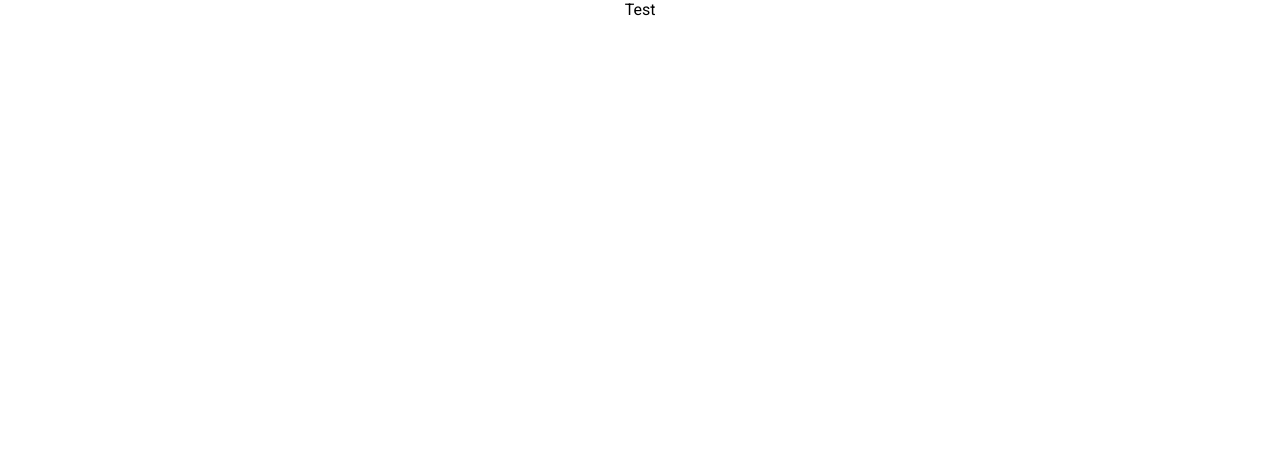
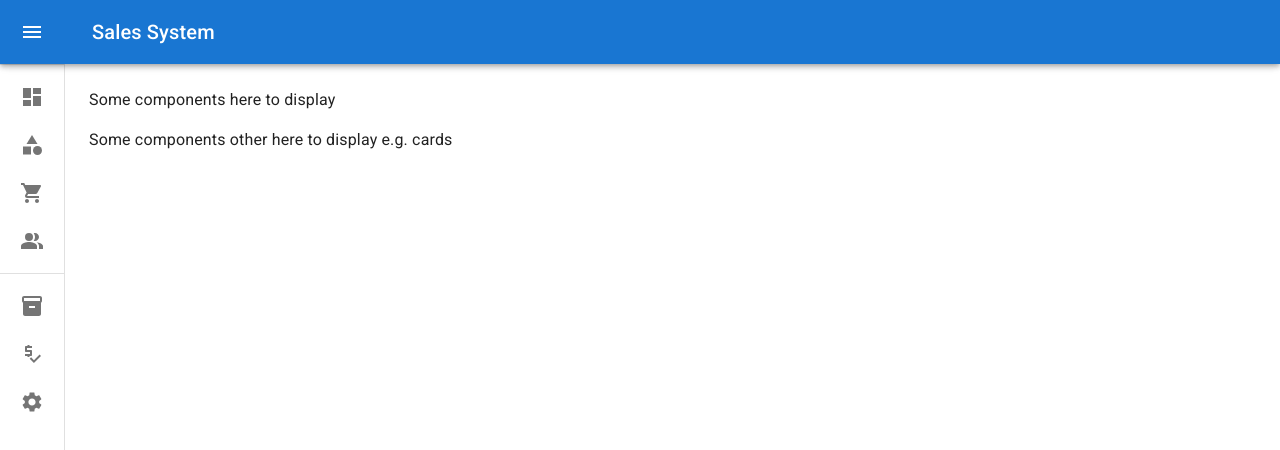
Before and after one commit to ksaremo23/mini-project-3, a React (Create React App) app: page /dashboard in a window 1280 px wide. Shown: the top 450 px of the page. Built offline with nearby package versions, Linux system fonts and the light colour scheme.

Commit message:
added mini drawer

```diff
--- a/src/App.js
+++ b/src/App.js
@@ -1,10 +1,12 @@
-import './App.css';
+import { Fragment } from "react";
+import "./App.css";
+import MiniDrawer from "./components/MiniDrawer";
 
 function App() {
   return (
-    <div className="App">
-      Test
-    </div>
+    <Fragment>
+      <MiniDrawer />
+    </Fragment>
   );
 }
 
--- /dev/null
+++ b/src/components/MiniDrawer.js
@@ -0,0 +1,209 @@
+import * as React from "react";
+import { styled, useTheme } from "@mui/material/styles";
+import Box from "@mui/material/Box";
+import MuiDrawer from "@mui/material/Drawer";
+import MuiAppBar from "@mui/material/AppBar";
+import Toolbar from "@mui/material/Toolbar";
+import List from "@mui/material/List";
+import CssBaseline from "@mui/material/CssBaseline";
+import Typography from "@mui/material/Typography";
+import Divider from "@mui/material/Divider";
+import IconButton from "@mui/material/IconButton";
+import MenuIcon from "@mui/icons-material/Menu";
+import ChevronLeftIcon from "@mui/icons-material/ChevronLeft";
+import ChevronRightIcon from "@mui/icons-material/ChevronRight";
+import ListItem from "@mui/material/ListItem";
+import ListItemButton from "@mui/material/ListItemButton";
+import ListItemIcon from "@mui/material/ListItemIcon";
+import ListItemText from "@mui/material/ListItemText";
+import DashboardIcon from "@mui/icons-material/Dashboard";
+import CategoryIcon from "@mui/icons-material/Category";
+import ShoppingCartIcon from "@mui/icons-material/ShoppingCart";
+import PeopleAltIcon from "@mui/icons-material/PeopleAlt";
+import SettingsIcon from "@mui/icons-material/Settings";
+import InventoryIcon from "@mui/icons-material/Inventory";
+import PriceCheckIcon from "@mui/icons-material/PriceCheck";
+
+const drawerWidth = 240;
+
+const openedMixin = (theme) => ({
+  width: drawerWidth,
+  transition: theme.transitions.create("width", {
+    easing: theme.transitions.easing.sharp,
+    duration: theme.transitions.duration.enteringScreen,
+  }),
+  overflowX: "hidden",
+});
+
+const icons = [
+  <DashboardIcon />,
+  <CategoryIcon />,
+  <ShoppingCartIcon />,
+  <PeopleAltIcon />,
+];
+
+const icons2 = [<InventoryIcon />, <PriceCheckIcon />, <SettingsIcon />];
+
+const closedMixin = (theme) => ({
+  transition: theme.transitions.create("width", {
+    easing: theme.transitions.easing.sharp,
+    duration: theme.transitions.duration.leavingScreen,
+  }),
+  overflowX: "hidden",
+  width: `calc(${theme.spacing(7)} + 1px)`,
+  [theme.breakpoints.up("sm")]: {
+    width: `calc(${theme.spacing(8)} + 1px)`,
+  },
+});
+
+const DrawerHeader = styled("div")(({ theme }) => ({
+  display: "flex",
+  alignItems: "center",
+  justifyContent: "flex-end",
+  padding: theme.spacing(0, 1),
+  // necessary for content to be below app bar
+  ...theme.mixins.toolbar,
+}));
+
+const AppBar = styled(MuiAppBar, {
+  shouldForwardProp: (prop) => prop !== "open",
+})(({ theme, open }) => ({
+  zIndex: theme.zIndex.drawer + 1,
+  transition: theme.transitions.create(["width", "margin"], {
+    easing: theme.transitions.easing.sharp,
+    duration: theme.transitions.duration.leavingScreen,
+  }),
+  ...(open && {
+    marginLeft: drawerWidth,
+    width: `calc(100% - ${drawerWidth}px)`,
+    transition: theme.transitions.create(["width", "margin"], {
+      easing: theme.transitions.easing.sharp,
+      duration: theme.transitions.duration.enteringScreen,
+    }),
+  }),
+}));
+
+const Drawer = styled(MuiDrawer, {
+  shouldForwardProp: (prop) => prop !== "open",
+})(({ theme, open }) => ({
+  width: drawerWidth,
+  flexShrink: 0,
+  whiteSpace: "nowrap",
+  boxSizing: "border-box",
+  ...(open && {
+    ...openedMixin(theme),
+    "& .MuiDrawer-paper": openedMixin(theme),
+  }),
+  ...(!open && {
+    ...closedMixin(theme),
+    "& .MuiDrawer-paper": closedMixin(theme),
+  }),
+}));
+
+export default function MiniDrawer() {
+  const theme = useTheme();
+  const [open, setOpen] = React.useState(false);
+
+  const handleDrawerOpen = () => {
+    setOpen(true);
+  };
+
+  const handleDrawerClose = () => {
+    setOpen(false);
+  };
+
+  return (
+    <Box sx={{ display: "flex" }}>
+      <CssBaseline />
+      <AppBar position="fixed" open={open}>
+        <Toolbar>
+          <IconButton
+            color="inherit"
+            aria-label="open drawer"
+            onClick={handleDrawerOpen}
+            edge="start"
+            sx={{
+              marginRight: 5,
+              ...(open && { display: "none" }),
+            }}
+          >
+            <MenuIcon />
+          </IconButton>
+          <Typography variant="h6" noWrap component="div">
+            Sales System
+          </Typography>
+        </Toolbar>
+      </AppBar>
+      <Drawer variant="permanent" open={open}>
+        <DrawerHeader>
+          <IconButton onClick={handleDrawerClose}>
+            {theme.direction === "rtl" ? (
+              <ChevronRightIcon />
+            ) : (
+              <ChevronLeftIcon />
+            )}
+          </IconButton>
+        </DrawerHeader>
+        <Divider />
+        <List>
+          {["Dashboard", "Products", "Orders", "Customers"].map(
+            (text, index) => (
+              <ListItem key={text} disablePadding sx={{ display: "block" }}>
+                <ListItemButton
+                  sx={{
+                    minHeight: 48,
+                    justifyContent: open ? "initial" : "center",
+                    px: 2.5,
+                  }}
+                >
+                  <ListItemIcon
+                    sx={{
+                      minWidth: 0,
+                      mr: open ? 3 : "auto",
+                      justifyContent: "center",
+                    }}
+                  >
+                    {icons[index]}
+                  </ListItemIcon>
+                  <ListItemText primary={text} sx={{ opacity: open ? 1 : 0 }} />
+                </ListItemButton>
+              </ListItem>
+            )
+          )}
+        </List>
+        <Divider />
+        <List>
+          {["Inventory", "Status", "Settings"].map((text, index) => (
+            <ListItem key={text} disablePadding sx={{ display: "block" }}>
+              <ListItemButton
+                sx={{
+                  minHeight: 48,
+                  justifyContent: open ? "initial" : "center",
+                  px: 2.5,
+                }}
+              >
+                <ListItemIcon
+                  sx={{
+                    minWidth: 0,
+                    mr: open ? 3 : "auto",
+                    justifyContent: "center",
+                  }}
+                >
+                  {icons2[index]}
+                </ListItemIcon>
+                <ListItemText primary={text} sx={{ opacity: open ? 1 : 0 }} />
+              </ListItemButton>
+            </ListItem>
+          ))}
+        </List>
+      </Drawer>
+      <Box component="main" sx={{ flexGrow: 1, p: 3 }}>
+        <DrawerHeader />
+        <Typography paragraph>Some components here to display</Typography>
+        <Typography paragraph>
+          Some components other here to display e.g. cards
+        </Typography>
+      </Box>
+    </Box>
+  );
+}
--- /dev/null
+++ b/src/pages/Dashboard.js
@@ -0,0 +1,7 @@
+import React, { Fragment } from "react";
+
+const Dashboard = () => {
+  return <Fragment>components here</Fragment>;
+};
+
+export default Dashboard;
```
